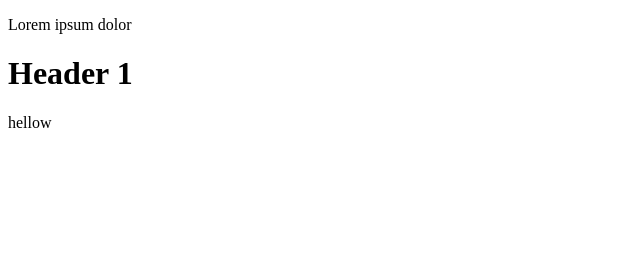
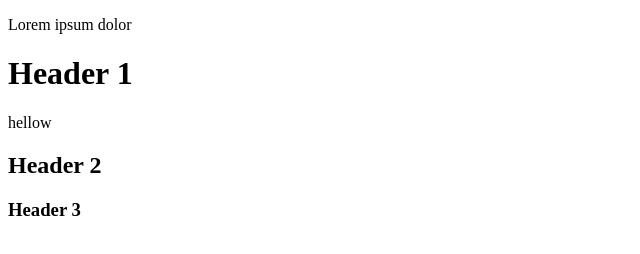
Before and after one commit to dannikate/test-map, a plain HTML site: page index.html in a window 1280 px wide. Shown: the whole page, without its empty margins (0-640 px from the left). Drawn offline with Linux system fonts and the light colour scheme.

Commit message:
add h3 tag

```diff
--- a/index.html
+++ b/index.html
@@ -10,5 +10,7 @@
     <p>Lorem ipsum dolor</p>
     <h1>Header 1</h1>
     <p>hellow</p>
+    <h2>Header 2</h2>
+    <h3>Header 3</h3>
 </body>
 </html>
```
